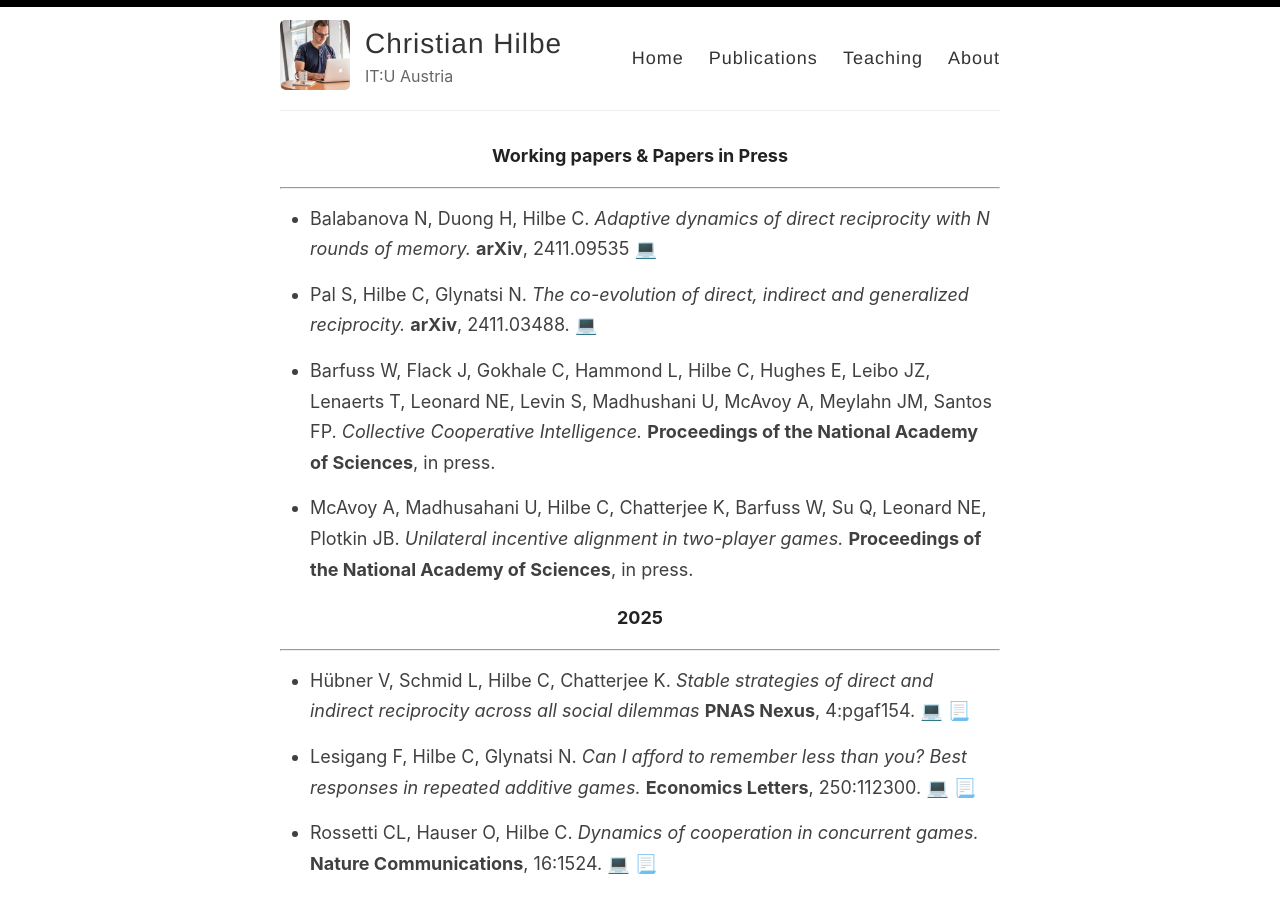
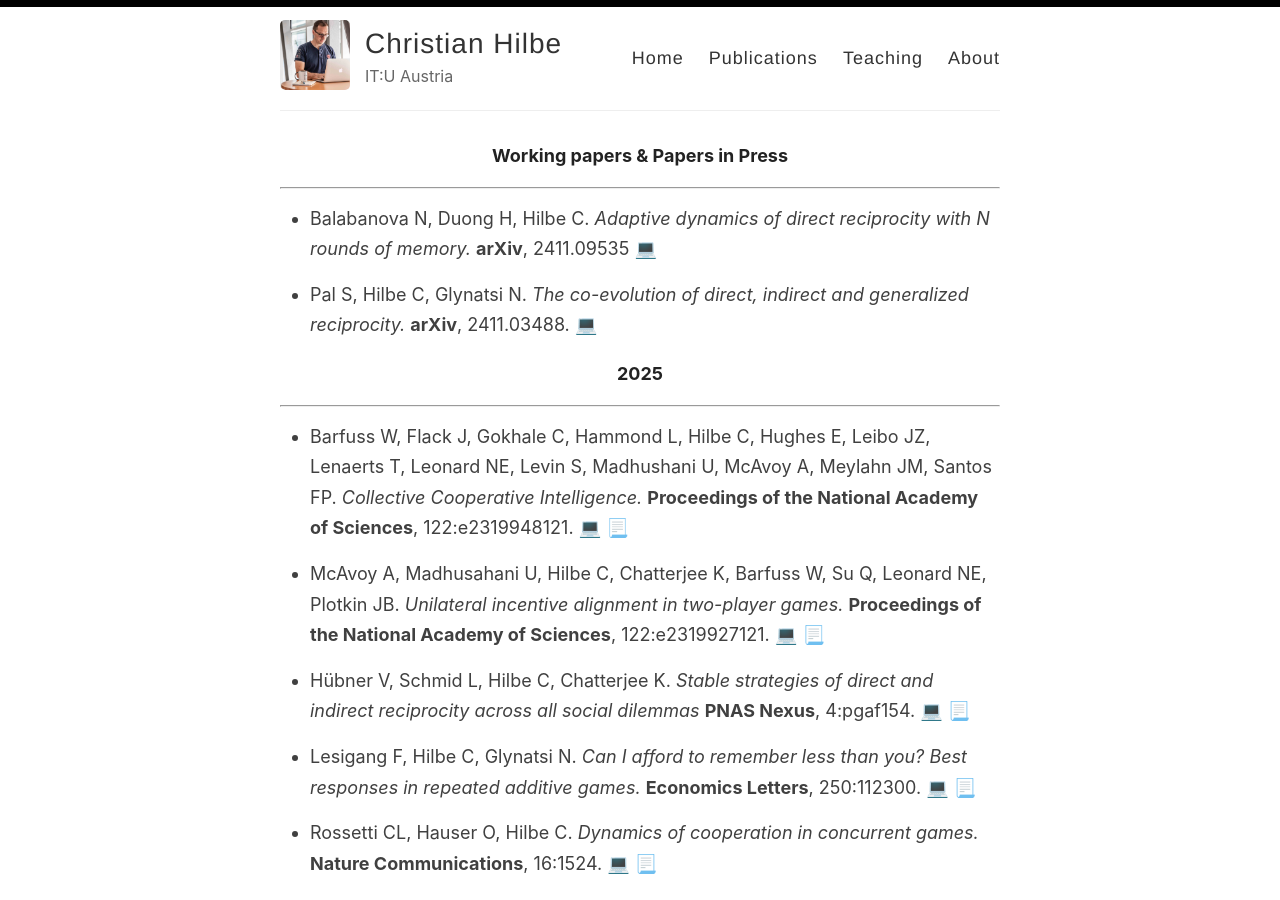
Before and after one commit to christian-hilbe/christian-hilbe.github.io, a Jekyll site: the page built from _pages/publications.md, in a window 1280 px wide and 900 px high. Built offline with Jekyll 4.4.1, drawn with Linux system fonts in a browser that asks for light colours.

Commit message:
CH: Updating publications

```diff
--- a/_pages/publications.md
+++ b/_pages/publications.md
@@ -20,18 +20,23 @@ permalink: /publications/
 **arXiv**, 2411.03488.
  [💻](https://arxiv.org/abs/2411.03488)
 
-- Barfuss W, Flack J, Gokhale C, Hammond L, Hilbe C, Hughes E, Leibo JZ, Lenaerts T, Leonard NE, Levin S, Madhushani U, McAvoy A, Meylahn JM, Santos FP.
-*Collective Cooperative Intelligence.*
-**Proceedings of the National Academy of Sciences**, in press.
-
-- McAvoy A, Madhusahani U, Hilbe C, Chatterjee K, Barfuss W, Su Q, Leonard NE, Plotkin JB.
-*Unilateral incentive alignment in two-player games.*
-**Proceedings of the National Academy of Sciences**, in press.
 
 
 ###### 2025
 
 ---
+
+- Barfuss W, Flack J, Gokhale C, Hammond L, Hilbe C, Hughes E, Leibo JZ, Lenaerts T, Leonard NE, Levin S, Madhushani U, McAvoy A, Meylahn JM, Santos FP.
+*Collective Cooperative Intelligence.*
+**Proceedings of the National Academy of Sciences**, 122:e2319948121.
+[💻](https://www.pnas.org/doi/10.1073/pnas.2319948121)
+[📃](../files/2025_barfuss.pdf)
+
+- McAvoy A, Madhusahani U, Hilbe C, Chatterjee K, Barfuss W, Su Q, Leonard NE, Plotkin JB.
+*Unilateral incentive alignment in two-player games.*
+**Proceedings of the National Academy of Sciences**, 122:e2319927121.
+[💻](https://www.pnas.org/doi/10.1073/pnas.2319927121)
+[📃](../files/2025_mcavoy.pdf)
 
 - Hübner V, Schmid L, Hilbe C, Chatterjee K.
 *Stable strategies of direct and indirect reciprocity across all social dilemmas*
```
Also changed, not shown: 2 other files.
